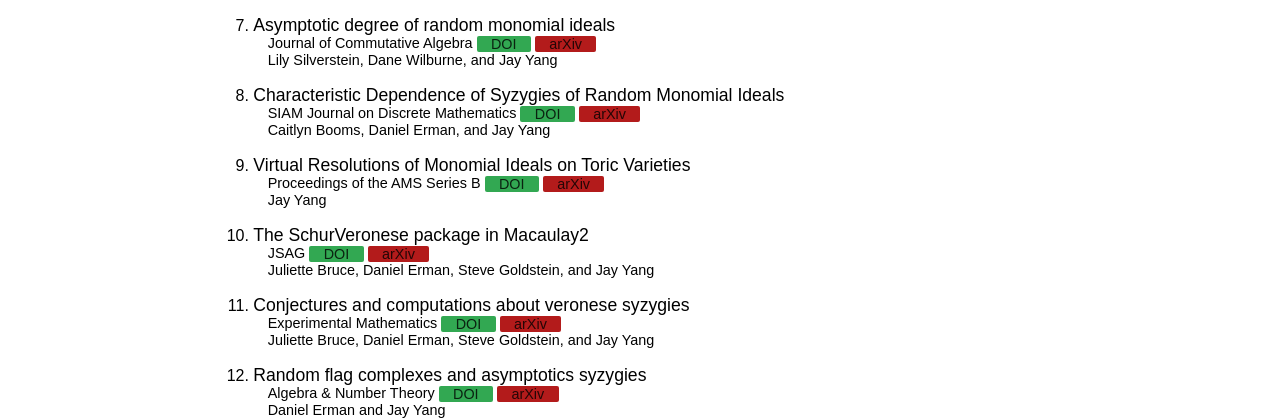
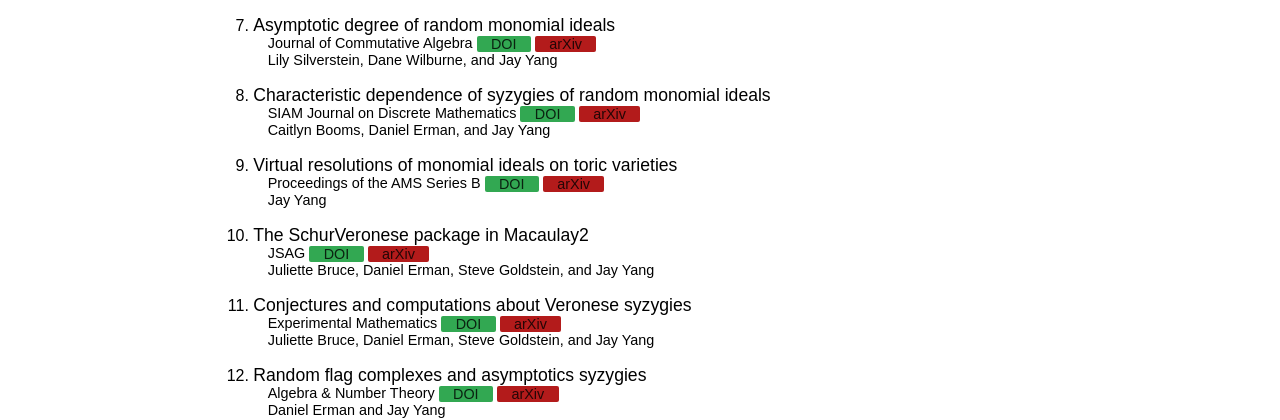
Before and after one commit to jkyang92/jkyang92.github.io, a Jekyll site: the page built from research.html, in a window 1280 px wide. Shown: the part 724-1144 px from the top of the page. Built offline with Jekyll 4.4.1, drawn with Linux system fonts in a browser that asks for light colours.

Commit message:
Fix capitalization

```diff
--- a/_data/papers.yml
+++ b/_data/papers.yml
@@ -36,13 +36,13 @@
   doi: 10.1090/bproc/72
   journal: Journal of Commutative Algebra
 
-- title: Characteristic Dependence of Syzygies of Random Monomial Ideals
+- title: Characteristic dependence of syzygies of random monomial ideals
   authors: Caitlyn Booms, Daniel Erman, and Jay Yang
   arXiv: 2007.13914
   doi: 10.1137/21M1392474
   journal: SIAM Journal on Discrete Mathematics
 
-- title: Virtual Resolutions of Monomial Ideals on Toric Varieties
+- title: Virtual resolutions of monomial ideals on toric varieties
   authors: Jay Yang
   arXiv: 1906.00508
   doi: 10.1090/bproc/72
@@ -54,7 +54,7 @@
   doi: 10.2140/jsag.2021.11.83
   journal: JSAG
 
-- title: Conjectures and computations about veronese syzygies
+- title: Conjectures and computations about Veronese syzygies
   authors: Juliette Bruce, Daniel Erman, Steve Goldstein, and Jay Yang
   arXiv: 1711.03513
   doi: 10.1080/10586458.2018.1474506
```
